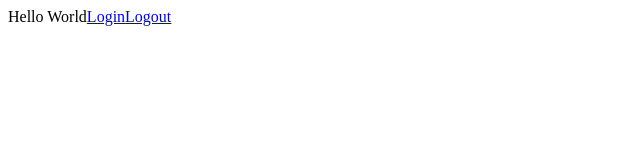
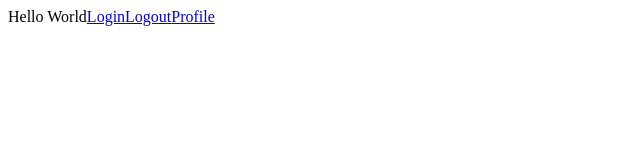
Before and after one commit to zT-1337/auth0-trpc-prisma-nextjs-example, a Next.js app: page / in a window 1280 px wide. Shown: the top 160 px of the page, without its empty margins (0-640 px from the left). Built offline with nearby package versions, Linux system fonts and the light colour scheme.

Commit message:
-added: profile link

```diff
--- a/pages/index.tsx
+++ b/pages/index.tsx
@@ -6,6 +6,7 @@ const Home: NextPage = () => {
       <span className='mx-4 text-cyan-700'>Hello World</span>
       <a href="/api/auth/login" className='mx-4 text-fuchsia-900'>Login</a>
       <a href="/api/auth/logout" className='mx-4 text-green-900'>Logout</a>
+      <a href="/profile" className='mx-4 text-orange-900'>Profile</a>
     </div>
   )
 }
```
